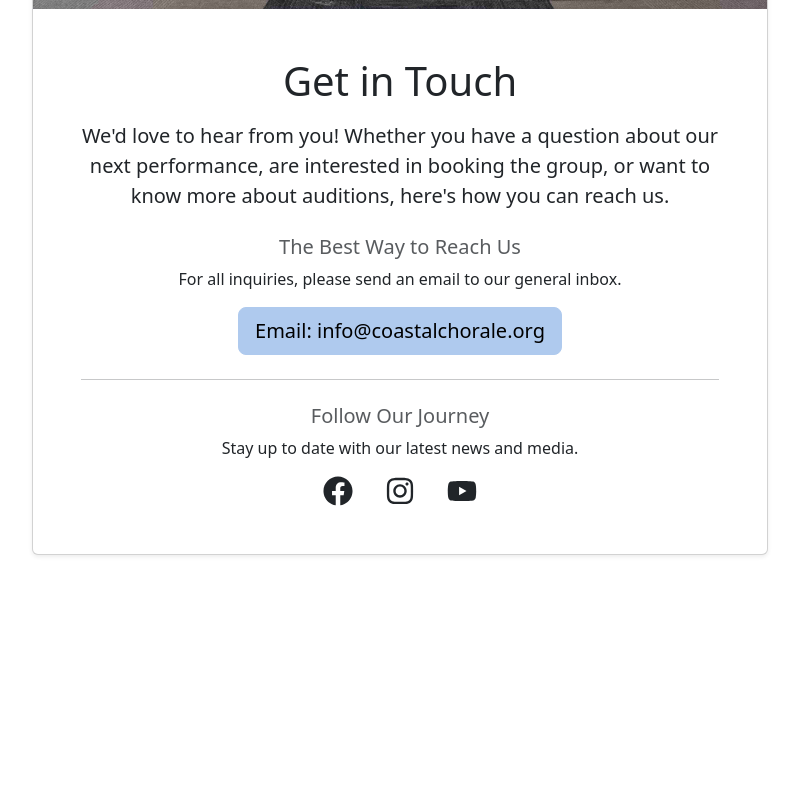
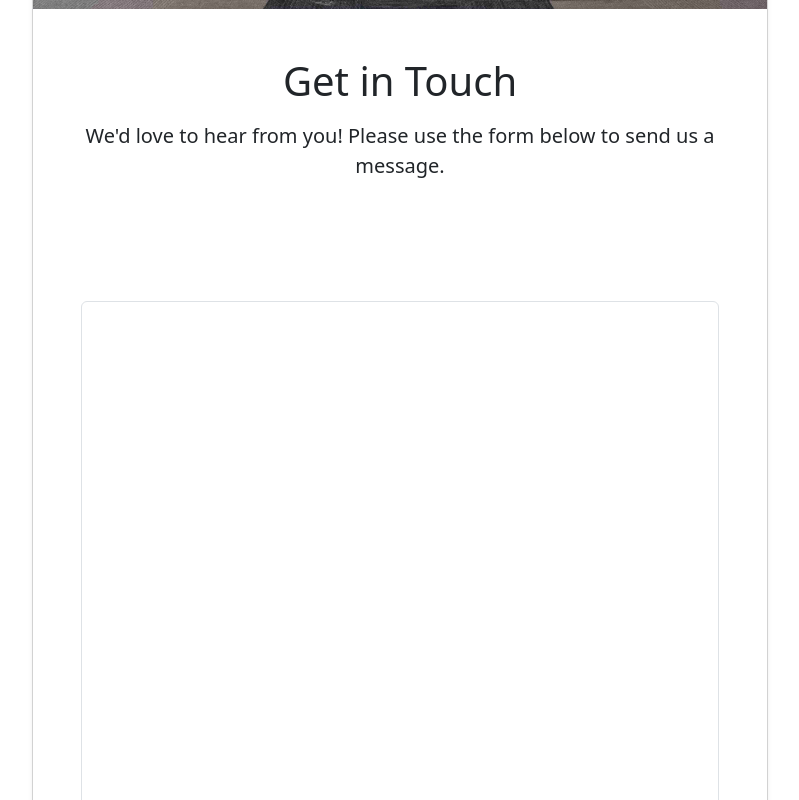
Before and after one commit to charleswlees/CoastalChorale, a React (Vite) app: page /contact in a window 1280 px wide. Shown: the part 520-1320 px from the top of the page, without its empty margins (240-1039 px from the left). Before the commit the page ends 1123 px from the top, so only its background shows below. Built offline with nearby package versions, Linux system fonts and the light colour scheme; no server answers.

Commit message:
Added Google Form

```diff
--- a/src/main.tsx
+++ b/src/main.tsx
@@ -11,6 +11,7 @@ import Photos from "./pages/Photos.tsx";
 
 import "bootstrap/scss/bootstrap.scss";
 import "bootstrap/dist/js/bootstrap.bundle.min.js";
+import "./style/form.scss"
 import "./style/hero.scss";
 import "./style/style.scss";
 
--- a/src/pages/Contact.tsx
+++ b/src/pages/Contact.tsx
@@ -1,48 +1,50 @@
-import { Container, Card, Row, Col, Button } from "react-bootstrap";
+import { Container, Card, Row, Col } from "react-bootstrap";
 import { FaFacebook, FaInstagram, FaYoutube } from "react-icons/fa";
 
 import groupPhoto from "../assets/group_photos/2025/group_photo.jpg";
 
 function Contact() {
-  const contactEmail = "info@coastalchorale.org";
+  const googleFormEmbedUrl =
+    import.meta.env.VITE_GOOGLE_FORM_LINK;
 
   return (
     <Container className="my-5">
       <Row className="justify-content-center">
         <Col md={10} lg={8}>
-          <Card className="text-center shadow-sm">
+          <Card className="shadow-sm">
             <Card.Img
               variant="top"
               src={groupPhoto}
               alt="The Coastal Chorale group"
               style={{ maxHeight: "400px", objectFit: "cover" }}
             />
-            <Card.Body className="p-4 p-md-5">
+            {/* Make the card body text centered */}
+            <Card.Body className="p-4 p-md-5 text-center">
               <Card.Title as="h1" className="mb-3">
                 Get in Touch
               </Card.Title>
               <Card.Text className="lead mb-4">
-                We'd love to hear from you! Whether you have a question about
-                our next performance, are interested in booking the group, or
-                want to know more about auditions, here's how you can reach us.
+                We'd love to hear from you! Please use the form below to send us
+                a message.
               </Card.Text>
+            </Card.Body>
 
-              <div className="mb-4">
-                <h5 className="text-muted">The Best Way to Reach Us</h5>
-                <p>
-                  For all inquiries, please send an email to our general inbox.
-                </p>
-                <Button
-                  href={`mailto:${contactEmail}`}
-                  variant="primary"
-                  size="lg"
+            {/* Form section is now outside the main text body for better layout */}
+            <Card.Body className="p-4 p-md-5 pt-0">
+              <div className="google-form-container">
+                <iframe
+                  src={googleFormEmbedUrl}
+                  title="Contact Form"
+                  allowFullScreen
+                  style={{ border: 0 }}
                 >
-                  Email: {contactEmail}
-                </Button>
+                  Loading…
+                </iframe>
               </div>
+            </Card.Body>
 
+            <Card.Body className="p-4 p-md-5 pt-0 text-center">
               <hr />
-
               <div className="mt-4">
                 <h5 className="text-muted">Follow Our Journey</h5>
                 <p>Stay up to date with our latest news and media.</p>
--- /dev/null
+++ b/src/style/form.scss
@@ -0,0 +1,21 @@
+.google-form-container {
+  position: relative;
+  // This height will be the visible height of your form. Adjust as needed.
+  height: 650px;
+  overflow: hidden;
+  border-radius: 0.375rem; // Matches Bootstrap's default card/input border-radius
+  border: 1px solid #dee2e6; // A subtle border to frame the form
+}
+
+.google-form-container iframe {
+  position: absolute;
+  top: 0;
+  left: 0;
+  width: 100%;
+  height: 100%;
+
+  //Hide the from header
+  margin-top: -150px;
+
+  height: calc(100% + 150px);
+}
```
